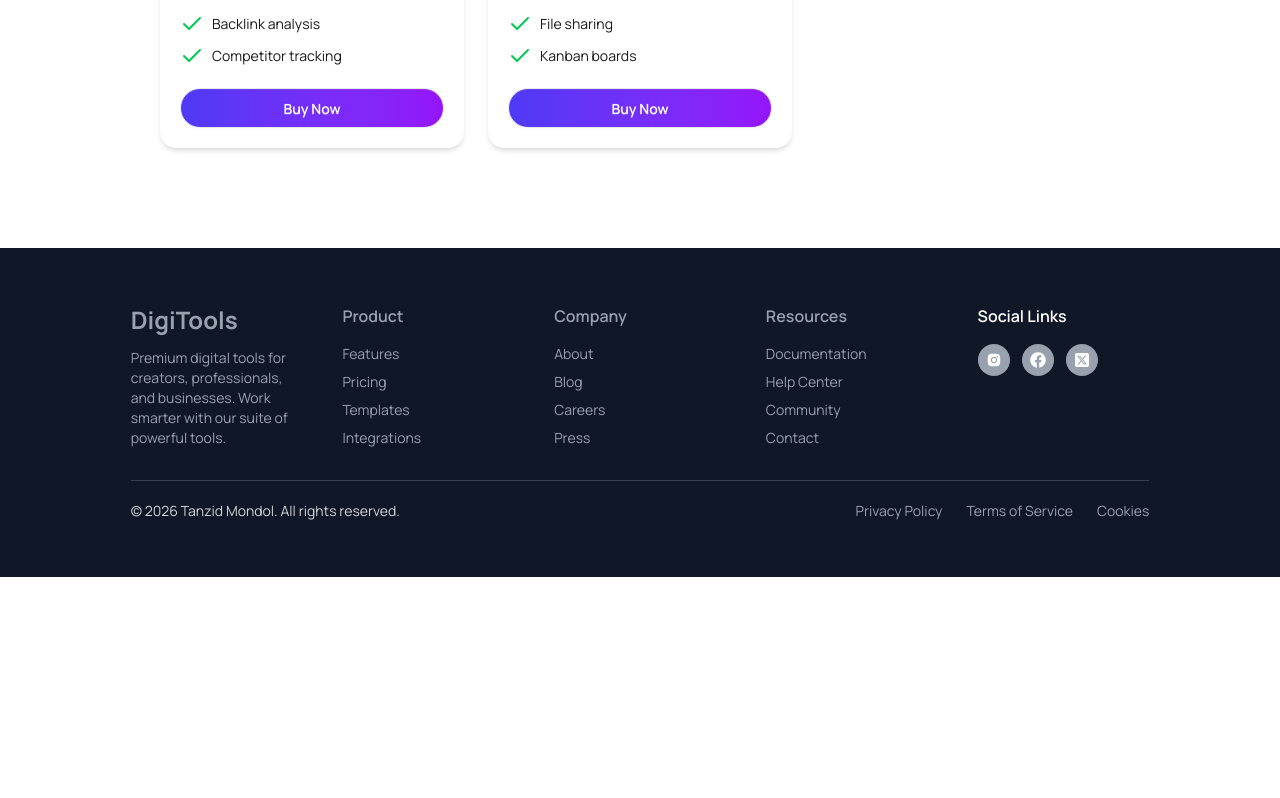
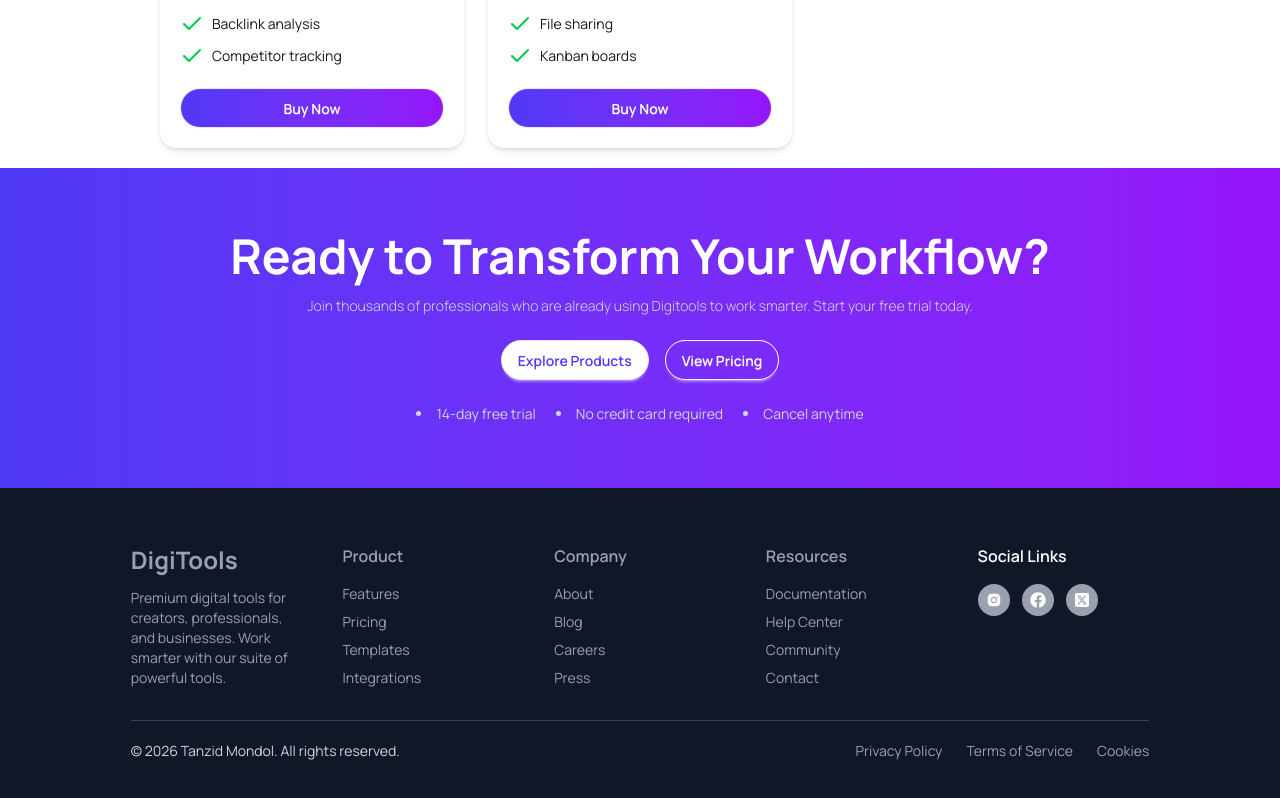
Before and after one commit to tanzid-48/digital-tools-platform, a React (Vite) app: page / in a window 1280 px wide. Shown: the part 2509-3307 px from the top of the page. Before the commit the page ends 3086 px from the top, so only its background shows below. Built offline with nearby package versions, Linux system fonts and the light colour scheme.

Commit message:
feat: add Explore section on showing UI

```diff
--- a/src/App.jsx
+++ b/src/App.jsx
@@ -7,6 +7,7 @@ import StatsSection from './ui/StatsSection'
 import Tab from './ui/Tab'
 import Card from './ui/Card'
 import Footer from './components/footer/Footer'
+import Explore from './ui/Explore'
 
 const getProduct = async() =>{
   const res = await fetch("/Products.json");
@@ -28,6 +29,7 @@ return (
    <Hero></Hero>
    <StatsSection></StatsSection>
    <Tab isBuy={isBuy} setIsBuy={setIsBuy} cards= {cards} />
+
    {
     isBuy === "Products" &&  <Suspense fallback = {<span className="loading loading-bars loading-xl"></span>}>
     <Products productPromise = {productPromise}  cards = {cards} SetCards = {SetCards} ></Products>
@@ -39,6 +41,7 @@ return (
     SetCards={SetCards}  ></Card>
    }
 
+   <Explore></Explore>
   </main>
 
   <footer>
--- a/src/components/footer/Footer.jsx
+++ b/src/components/footer/Footer.jsx
@@ -5,7 +5,7 @@ import { FaSquareXTwitter } from 'react-icons/fa6';
 
 const Footer = () => {
     return (
-        <footer className=' bg-[#101727] text-white mt-20 w-ful'>
+        <footer className=' bg-[#101727] text-white w-ful'>
 
             <div className="w-10/12 mx-auto px-6 py-14 ">
 
--- /dev/null
+++ b/src/ui/Explore.jsx
@@ -0,0 +1,27 @@
+import React from 'react';
+
+const Explore = () => {
+    return (
+        <div className="bg-linear-to-r from-[#4F39F6] to-[#9514FA] py-16 w-full text-center space-y-6">
+            <div className="space-y-4">
+                <h2 className='font-bold text-5xl text-white'>Ready to Transform Your Workflow?</h2>
+                <p className='font-light text-sm text-gray-300'>Join thousands of professionals who are already using Digitools to work smarter. Start your free trial today.</p>
+            </div>
+            <div className="flex justify-center gap-4">
+              <button className="btn rounded-full bg-white text-[#4F39F6] ">Explore Products</button>
+              <button className="btn rounded-full
+              bg-transparent
+              text-white border border-white">View Pricing</button>
+
+            </div>
+           <div className=" md:flex gap-5 justify-center text-gray-300 text-sm">
+            <li>14-day free trial  </li>
+            <li>No credit card required</li>
+            <li>Cancel anytime</li>
+           </div>
+
+        </div>
+    );
+};
+
+export default Explore;
```
